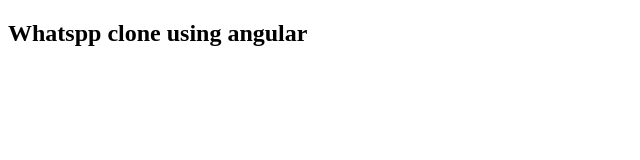
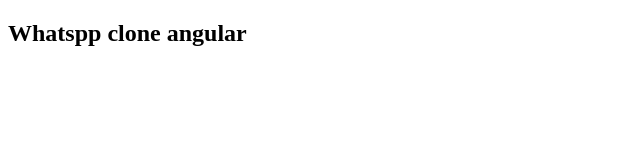
Before and after one commit to coding-At-GitHub/whatsapp-using-angular, an Angular app: page / in a window 1280 px wide. Shown: the top 160 px of the page, without its empty margins (0-640 px from the left). Built offline with nearby package versions, Linux system fonts and the light colour scheme.

Commit message:
Update app.component.html

```diff
--- a/src/app/app.component.html
+++ b/src/app/app.component.html
@@ -1 +1 @@
-<h2>Whatspp clone using angular</h2>
+<h2>Whatspp clone angular</h2>
```
